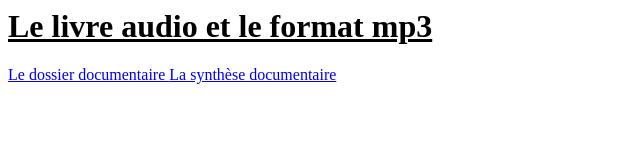
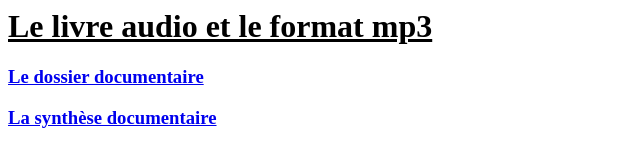
Before and after one commit to SvenLantier/SvenLantier.github.io, a plain HTML site: page documentation/documents.html in a window 1280 px wide. Shown: the whole page, without its empty margins (0-640 px from the left). Drawn offline with Linux system fonts and the light colour scheme.

Commit message:
Update documents.html

```diff
--- a/documentation/documents.html
+++ b/documentation/documents.html
@@ -2,7 +2,7 @@
   <body>
   <h1> <u>Le livre audio et le format mp3 </u></h1>
 
-  <a href="svenlantier.github.io/documentation/Dossier documentaire Dierick Sven.pdf"> Le dossier documentaire </a>
-  <a href="svenlantier.github.io/documentation/Sythese documentaire Dierick Sven.pdf"> La synthèse documentaire </a>
+  <h3><a href="svenlantier.github.io/documentation/Dossier documentaire Dierick Sven.pdf"> Le dossier documentaire </a></h3>
+  <h3><a href="svenlantier.github.io/documentation/Sythese documentaire Dierick Sven.pdf"> La synthèse documentaire </a></h3>
   </body>
 </html>
```
